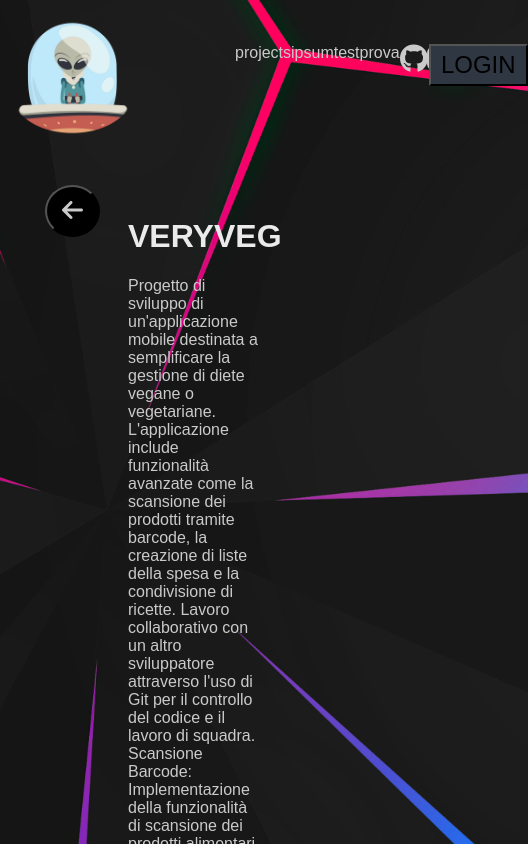
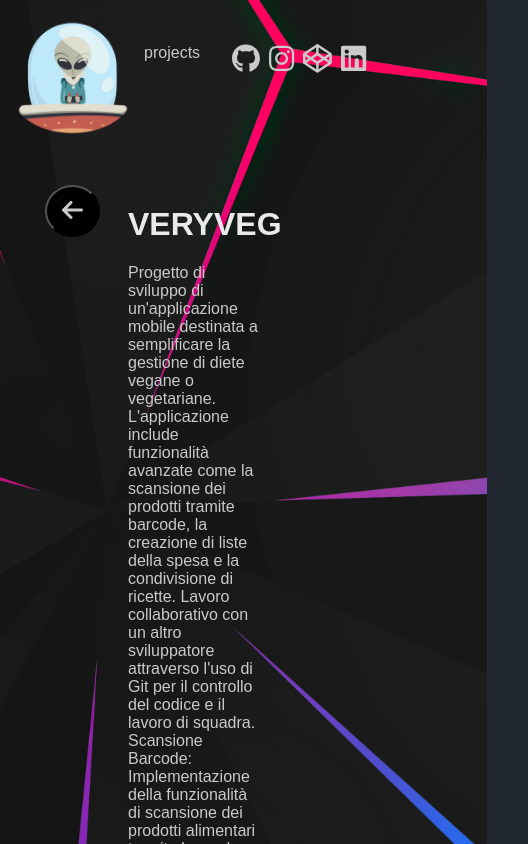
Before and after one commit to gianlucaKun/portfolio, a React (Vite) app: page /portfolio/veryveg in a window 390 px wide. Shown: the top 844 px of the page, 528 px wide, since content can reach past the window. Built offline with nearby package versions, Linux system fonts and the light colour scheme.

Commit message:
update mobile scss

```diff
--- a/src/components/header/Header.scss
+++ b/src/components/header/Header.scss
@@ -70,7 +70,7 @@ header {
       transform: translateX(450px) translateY(100px) scale(1.5);
     }
     100% {
-      transform: translateX(100px) translateY(40px) scale(1.2);
+      transform: translateX(50px) translateY(40px) scale(1.2);
     }
   }
   header {
--- a/src/components/navbar/Navbar.scss
+++ b/src/components/navbar/Navbar.scss
@@ -1,6 +1,7 @@
 $bg-color: rgb(34, 40, 49);
 
-nav {position: relative;
+nav {
+  position: relative;
   top: 20px;
   width: 50%;
   ul {
@@ -19,10 +20,33 @@ nav {position: relative;
 .social-icon {
   font-size: 1.8rem;
 }
-.loginBtn{
+.loginBtn {
   background-color: rgb(47, 55, 67);
   font-size: 1.5rem;
   text-transform: uppercase;
   padding: 5px 10px;
+}
 
+@media (width < 1100px) {
+  .mobile {
+    display: none;
   }
+  nav {
+    position: relative;
+    top: 20px;
+    width: 100%;
+    ul {
+      display: flex;
+      justify-content: space-around;
+      li {
+        list-style: none;
+        margin-left:80px;
+      }
+    }
+  }
+  .containerIconSocial {
+    width: 40%;
+    display: flex;
+    justify-content: space-between;
+  }
+}
--- a/src/components/navbar/Navbar.tsx
+++ b/src/components/navbar/Navbar.tsx
@@ -10,9 +10,9 @@ const Navbar: React.FC = () => {
     <nav>
       <ul>
         <li><a href="/portfolio/#projects">projects</a></li>
-        <li>ipsum</li>
-        <li>test</li>
-        <li>prova</li>
+        <li className="mobile">ipsum</li>
+        <li className="mobile">test</li>
+        <li className="mobile">prova</li>
         <div className="containerIconSocial">
           <a href="https://github.com/gianlucaKun" target="_blank" rel="noopener noreferrer">
             <FontAwesomeIcon icon={faGithub} className="social-icon" />
@@ -27,7 +27,7 @@ const Navbar: React.FC = () => {
             <FontAwesomeIcon icon={faLinkedin} className="social-icon" />
           </a>
         </div>
-        <div className="containerBtn">
+        <div className="containerBtn mobile" >
           <button className="loginBtn">login</button>
         </div>
       </ul>
--- a/src/components/projects/Projects.scss
+++ b/src/components/projects/Projects.scss
@@ -9,7 +9,7 @@
 }
 
 .containerPreviewProjects {
-    margin-top: 45px;
+    margin-top: 55px;
     justify-content: space-around;
     display: flex;
     gap: 50px 0;
--- a/src/pages/Home.scss
+++ b/src/pages/Home.scss
@@ -117,3 +117,9 @@ h4.welcome {
     }
   }
   }
+
+  @media (width < 1250px) {
+    main.containerHome {
+    padding: 25px 5px;
+  }
+}
```
Lines whose indentation alone changed are shown as unchanged.
